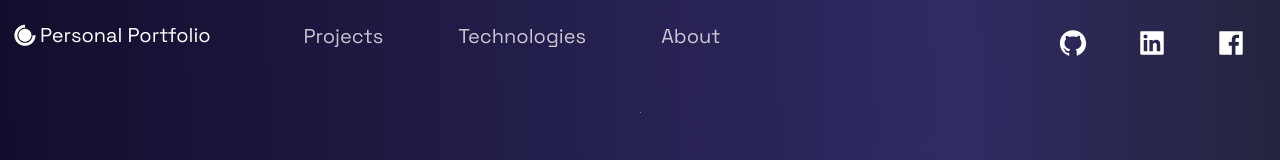
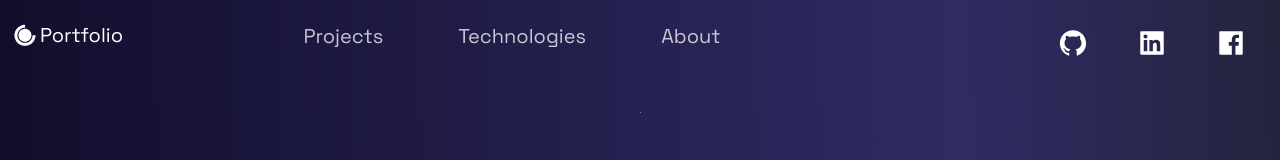
Before and after one commit to minn-kaungmyat/portfolio-website, a Next.js app: page / in a window 1280 px wide. Shown: the top 160 px of the page. Built offline with nearby package versions, Linux system fonts and the light colour scheme.

Commit message:
Make a few modifications

```diff
--- a/src/components/Header/Header.js
+++ b/src/components/Header/Header.js
@@ -20,7 +20,7 @@ const Header = () => (
         href="/"
         style={{ display: "flex", alignItems: "center", color: "white" , marginBottom: "20px"}}
       >
-        <DiCssdeck size="3rem" /> <Span>Personal Portfolio</Span>
+        <DiCssdeck size="3rem" /> <Span>Portfolio</Span>
       </Link>
     </Div1>
     <Div2>
--- a/src/components/Header/HeaderStyles.js
+++ b/src/components/Header/HeaderStyles.js
@@ -21,8 +21,8 @@ export const Container = styled.div`
 export const Span = styled.span`
   font-size: 2rem;
   @media ${(props) => props.theme.breakpoints.sm} {
-    font-size: 15px;
     margin-left: 5px;
+    margin-top: 3px;
   }
 `
 
@@ -64,6 +64,7 @@ export const NavLink = styled.a`
     color: #fff;
     opacity: 1;
     cursor: pointer;
+    font-size: 2.06rem;
   }
   @media ${(props) => props.theme.breakpoints.sm} {
     padding: 0.5rem;
--- a/src/components/Projects/ProjectsStyles.js
+++ b/src/components/Projects/ProjectsStyles.js
@@ -76,7 +76,7 @@ export const CardInfo = styled.p`
   line-height: 24px;
   text-align: justify;
   @media ${(props) => props.theme.breakpoints.sm} {
-    padding:.3rem
+    padding: 1rem
 
 }
 `;
@@ -101,12 +101,19 @@ transition: 0.5s;
   background: #0F0C29;
 
 }
+
 `;
 
 export const TagList = styled.ul`
 display: flex;
 justify-content: space-around;
-padding: 2rem;
+padding: 2rem 3rem;
+
+@media ${(props) => props.theme.breakpoints.sm} {
+  flex-wrap: wrap;
+  line-height: 2rem;
+  padding: 1.5rem 4rem;
+}
 `
 export const Tag = styled.li`
 color: #d8bfbf;
```
Also changed, not shown: 1 other file (tests, documents, lock files or other folders).
